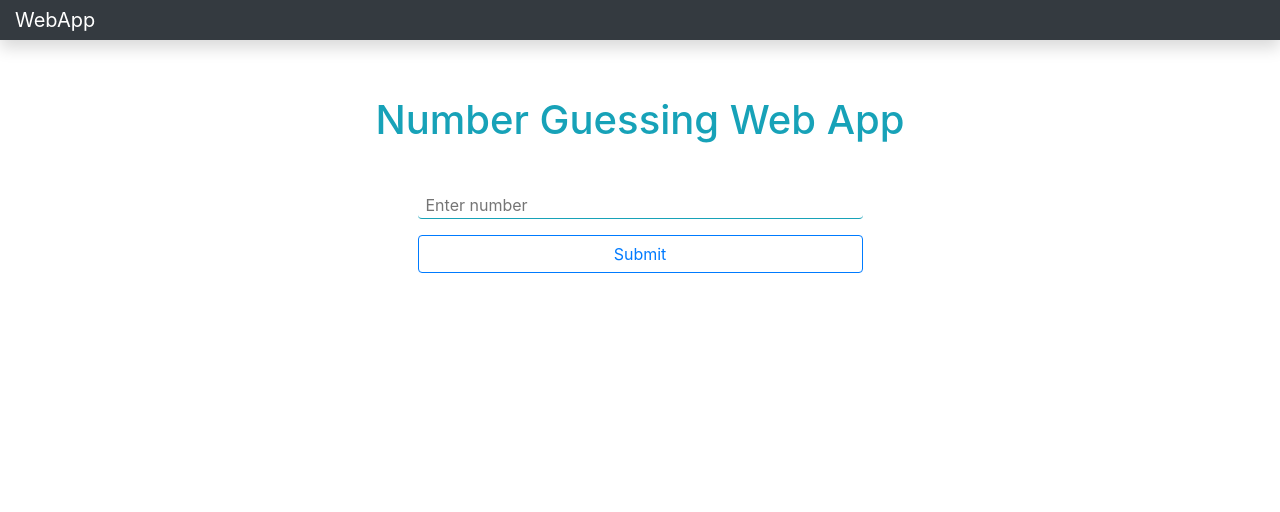
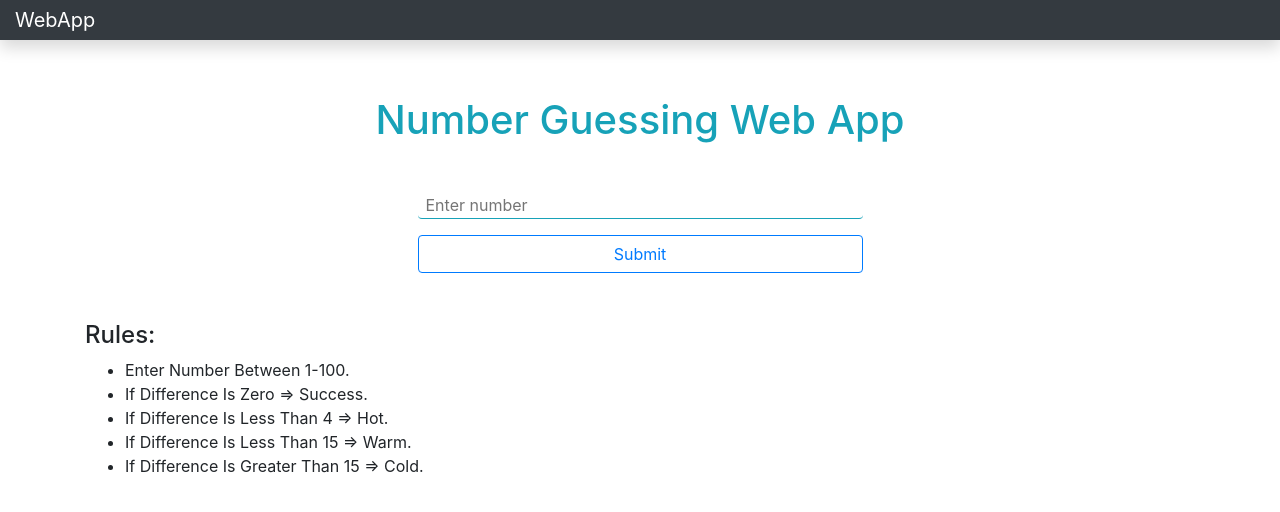
Before and after one commit to govinda1999/random-number, a React (Create React App) app: page / in a window 1280 px wide. Shown: the top 512 px of the page. Built offline with nearby package versions, Linux system fonts and the light colour scheme.

Commit message:
add max and min

```diff
--- a/src/App.js
+++ b/src/App.js
@@ -13,7 +13,7 @@ export default class App extends Component{
 
   componentDidMount  = () =>{
     this.setState({
-      number:Math.floor(Math.random()*101)
+      number:Math.floor(Math.random()*100+1)
     },()=> console.log(this.state.number));
   }
   //to handle input text
@@ -58,10 +58,12 @@ export default class App extends Component{
           <div className="col-5">
             <input
             className="w-100 border border-top-0 border-left-0 border-right-0 border-info rounded pl-2"
-            type="text"
+            type="number"
             value={this.state.value}
             onChange={this.handlechange}
             placeholder="Enter number"
+            min={1}
+            max={100}
             name="value"/>
             <button className="w-100 btn btn-outline-primary mt-3" onClick={this.handlesubmit}>Submit</button>
             {
@@ -69,6 +71,14 @@ export default class App extends Component{
             }
           </div>
         </div>
+        <p className="h4 mt-3 pt-3">Rules:</p>
+        <ul className="text-capitalize">
+        <li>Enter number between 1-100.</li>
+        <li>if Difference is zero => Success.</li>
+        <li>if Difference is less than 4 => Hot.</li>
+        <li>if Difference is less than 15 => Warm.</li>
+        <li>if Difference is greater than 15 => Cold.</li>
+        </ul>
       </div>
     );
   }
```
